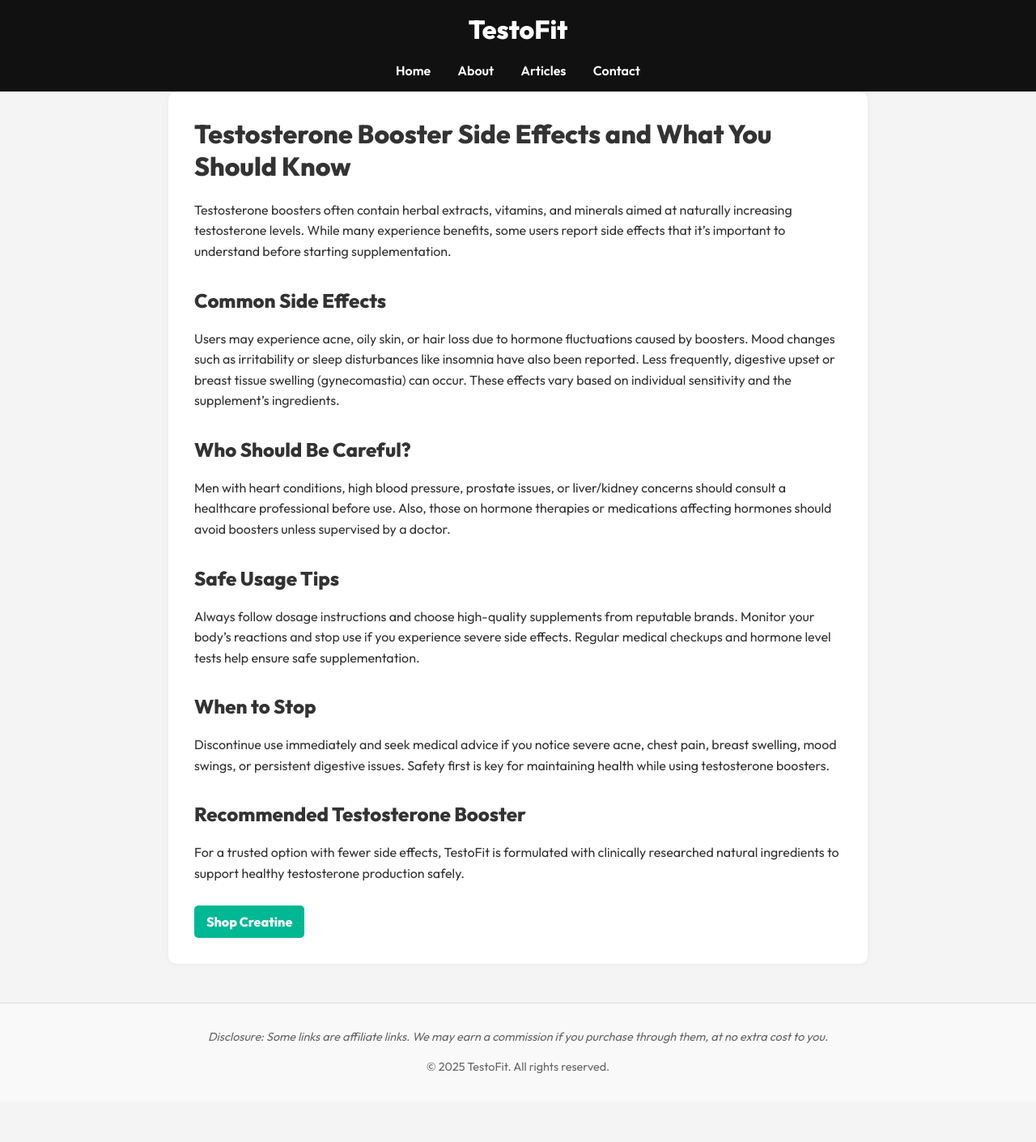
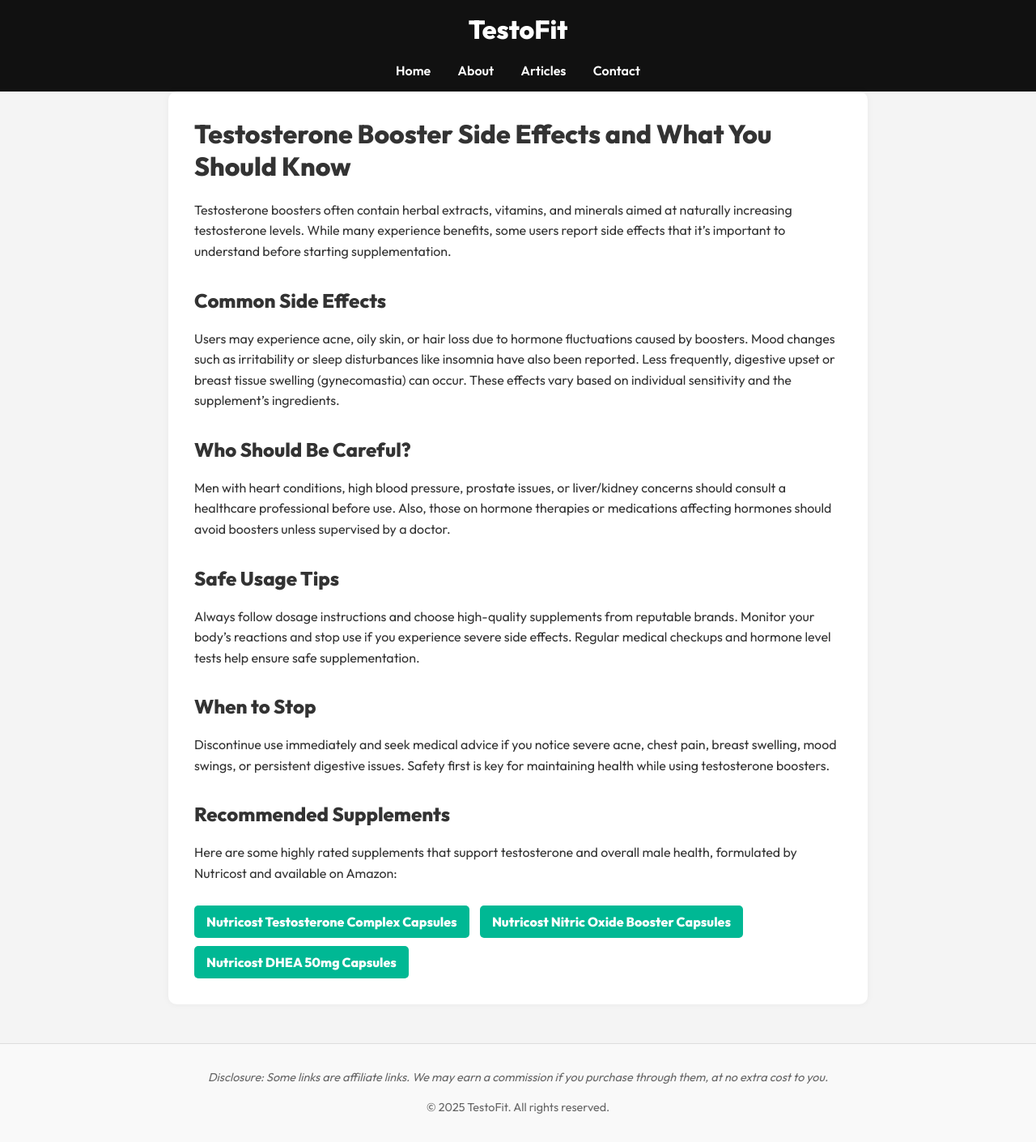
Before and after one commit to kota1v9/TestoFit, a Jekyll site: the page testosterone-booster-side-effects.html, which Jekyll copies as it is, in a window 1280 px wide. Shown: the whole page at 81% size. Built offline with Jekyll 4.4.1, drawn with Linux system fonts in a browser that asks for light colours; before the commit the page ends 1360 px from its top, so only the background shows below that.

Commit message:
Update testosterone-booster-side-effects.html

```diff
--- a/testosterone-booster-side-effects.html
+++ b/testosterone-booster-side-effects.html
@@ -51,7 +51,7 @@
       background-color: #00b894;
       color: white;
       padding: 10px 15px;
-      margin-top: 10px;
+      margin: 10px 10px 0 0;
       text-decoration: none;
       border-radius: 5px;
       font-weight: bold;
@@ -99,10 +99,17 @@
     <h2>When to Stop</h2>
     <p>Discontinue use immediately and seek medical advice if you notice severe acne, chest pain, breast swelling, mood swings, or persistent digestive issues. Safety first is key for maintaining health while using testosterone boosters.</p>
 
-    <h2>Recommended Testosterone Booster</h2>
-    <p>For a trusted option with fewer side effects, TestoFit is formulated with clinically researched natural ingredients to support healthy testosterone production safely.</p>
-    <a href="https://www.amazon.com/Nutricost-Creatine-Monohydrate-Micronized-Powder/dp/B01EVVQX9U/ref=pd_hp_d_btf_rpt_sd_biaws_c_5?_encoding=UTF8&dd=04JsTgh5TPwI64HfYcgsJdNGzeC2M1AGI-JCm90QnS4%2C&ddc_refnmnt=free&pd_rd_i=B01EVVQX9U&pd_rd_w=9JQ8e&content-id=amzn1.sym.b8fbc812-bed0-4266-bf60-df0c3c067ef0&pf_rd_p=b8fbc812-bed0-4266-bf60-df0c3c067ef0&pf_rd_r=02G446REBQFNDHF1C5RP&pd_rd_wg=s3DqQ&pd_rd_r=0e611672-412e-4f99-aca3-62af66bd5895&th=1&tag=TestoFit-20" target="_blank" rel="nofollow noopener noreferrer" class="btn">
-      Shop Creatine
+    <h2>Recommended Supplements</h2>
+    <p>Here are some highly rated supplements that support testosterone and overall male health, formulated by Nutricost and available on Amazon:</p>
+
+    <a href="https://www.amazon.com/dp/B01N0ESJQ8?tag=TestoFit-20" target="_blank" rel="nofollow noopener noreferrer" class="btn">
+      Nutricost Testosterone Complex Capsules
+    </a>
+    <a href="https://www.amazon.com/dp/B09B4DWNYQ?tag=TestoFit-20" target="_blank" rel="nofollow noopener noreferrer" class="btn">
+      Nutricost Nitric Oxide Booster Capsules
+    </a>
+    <a href="https://www.amazon.com/dp/B08H2HY9Z3?tag=TestoFit-20" target="_blank" rel="nofollow noopener noreferrer" class="btn">
+      Nutricost DHEA 50mg Capsules
     </a>
 
   </main>
```
